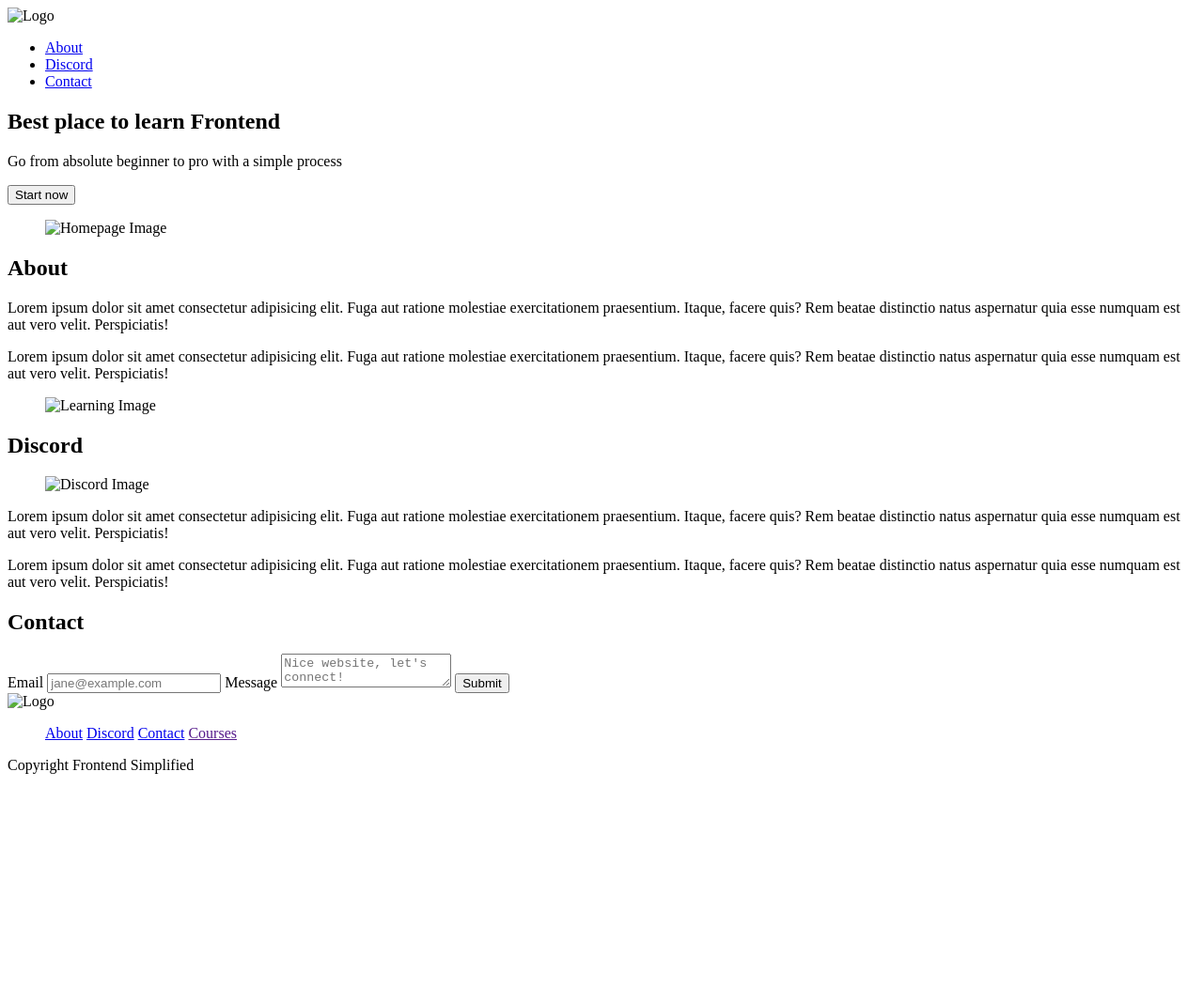
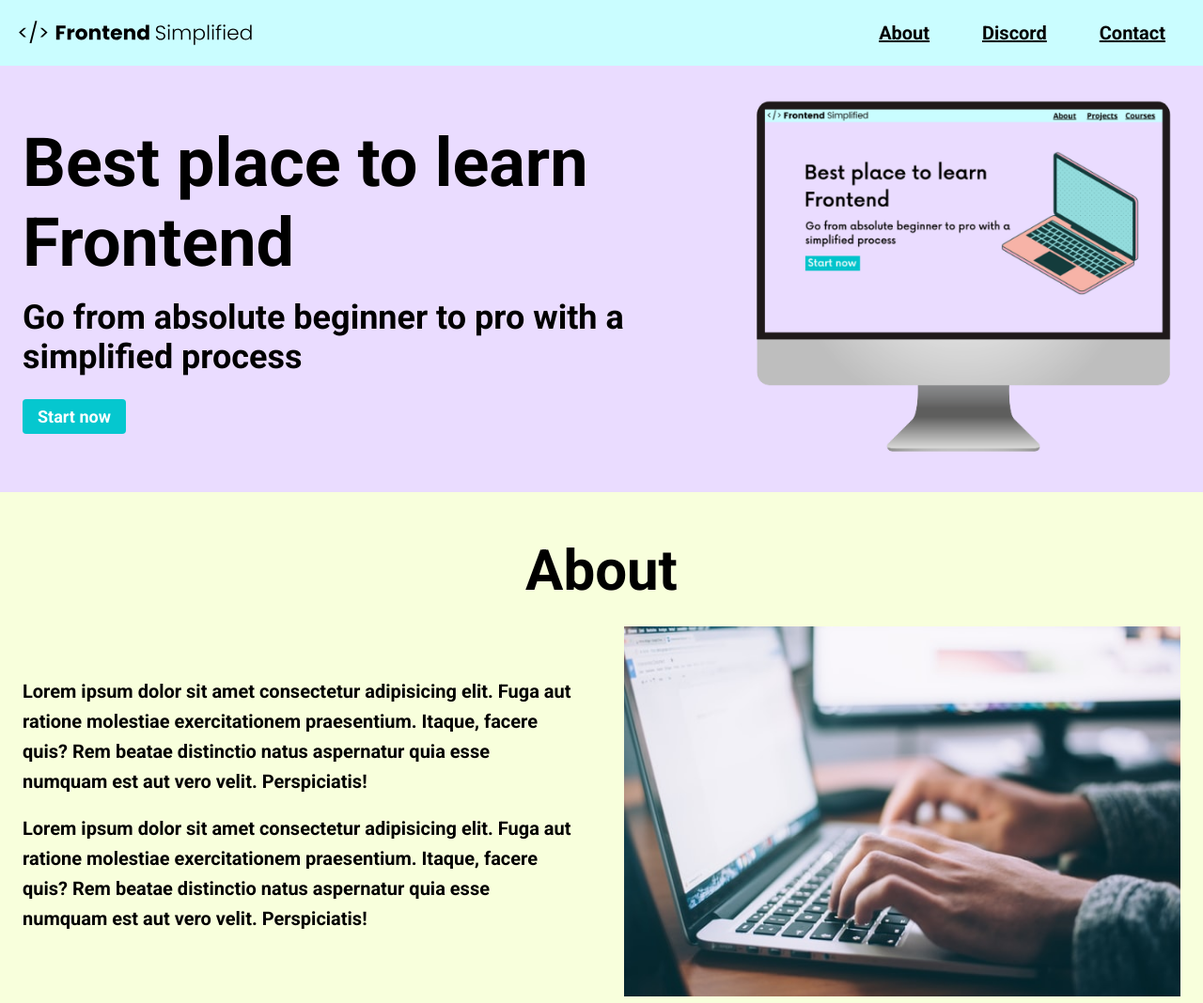
Before and after one commit to denisemawilson/first-project, a plain HTML site: page index.html in a window 1280 px wide. Shown: the top 1068 px of the page at 94% size. Before the commit the page ends 840 px from the top, so only its background shows below. Drawn offline with Linux system fonts and the light colour scheme.

Commit message:
CSS added

```diff
--- a/index.html
+++ b/index.html
@@ -5,11 +5,13 @@
     <meta http-equiv="X-UA-Compatible" content="IE=edge">
     <meta name="viewport" content="width=device-width, initial-scale=1.0">
     <title>Document</title>
+    <link rel="stylesheet" href="./style.css">
 </head>
+
 <body>
     <section>
         <nav>
-            <img src="./assets/FES.svg" alt="Logo">
+            <img src="./assets/FES.svg" class="logo" alt="Logo">
         <ul>
             <li><a href="#about">About</a></li>
             <li><a href="#discord">Discord</a></li>
@@ -18,74 +20,83 @@
         </nav>
 
         <header>
+            <div class="row">
             <div>
                 <h1>Best place to learn Frontend</h1>
-                <p> Go from absolute beginner to pro with a simple process</p>
+                <p class="subheader"> Go from absolute beginner to pro with a simplified process</p>
                 <button>Start now</button>
             </div>
             <figure>
                 <img src="./assets/laptop.png" alt="Homepage Image">
             </figure>
+            </div>
         </header>
    </section>
 
 <main>
     <section id="about">
         <h2>About</h2>
-        <div>
-            <p>
+        <div class="row">
+        <div class="section__description">
+            <div class="section__description--wrapper">
+                <p class="section__description--paragraph">
                     Lorem ipsum dolor sit amet consectetur adipisicing elit. Fuga aut ratione molestiae exercitationem praesentium. Itaque, facere quis? Rem beatae distinctio natus aspernatur quia esse numquam est aut vero velit. Perspiciatis!
                 </p>
-            <p>
+                <p class="section__description--paragraph">
                     Lorem ipsum dolor sit amet consectetur adipisicing elit. Fuga aut ratione molestiae exercitationem praesentium. Itaque, facere quis? Rem beatae distinctio natus aspernatur quia esse numquam est aut vero velit. Perspiciatis!
                 </p>
             </div>
-        <figure>
+            <figure class="about__image--wrapper">
                 <img src="./assets/about.jpg" alt="Learning Image">
             </figure>
+        </div>
+        </div>
     </section>
 
     <section id="discord">
         <h2>Discord</h2>
-                <figure>
+        <div class="row">
+        <div class="section__description">
+             <figure class="about__image--wrapper">
                 <img src="./assets/discord.png" alt="Discord Image">
             </figure>
-        <div>
-            <p>
+        <div class="section__description--wrapper">
+                <p class="section__description--paragraph">
                     Lorem ipsum dolor sit amet consectetur adipisicing elit. Fuga aut ratione molestiae exercitationem praesentium. Itaque, facere quis? Rem beatae distinctio natus aspernatur quia esse numquam est aut vero velit. Perspiciatis!
                 </p>
-            <p>
+                <p class="section__description--paragraph">
                     Lorem ipsum dolor sit amet consectetur adipisicing elit. Fuga aut ratione molestiae exercitationem praesentium. Itaque, facere quis? Rem beatae distinctio natus aspernatur quia esse numquam est aut vero velit. Perspiciatis!
                 </p>
+            </div>
+        </div>
         </div>
     </section>
 
     <section id="contact">
         <h2>Contact</h2>
+    <div class="row">
         <form action="">
             <span>Email</span>
             <input type="email" placeholder="jane@example.com">
 
             <span>Message</span>
-            <textarea type="text" placeholder="Nice website, let's connect!"></textarea>
-            <button type="submit">Submit</button>
+            <textarea type="text" placeholder="Cool website, let's get connected!"></textarea>
+            <button type="submit">Contact Us!</button>
         </form>
+        </div>
     </section>
 </main>
 
 <footer>
-    <img src="./assets/FES.svg" alt="Logo">
-    <div>
-        <ul>
-            <a href="#about">About</a>
-            <a href="#discord">Discord</a>
-            <a href="#contact">Contact</a>
-            <a href="">Courses</a>
-        </ul>
+    <img src="./assets/FES.svg" class="footer__logo" alt="Logo">
+    <div class="footer__links">
+        <a class="footer__link" href="#about">About</a>
+        <a class="footer__link" href="#discord">Discord</a>
+        <a class="footer__link" href="#contact">Contact</a>
+        <a class="footer__link" href="">Courses</a>
     </div>
     <p>Copyright Frontend Simplified</p>
 </footer>
+</body>
 
-
-</body>
 </html>
--- a/style.css
+++ b/style.css
@@ -1,25 +1,184 @@
-h1 {
-  color: navy;
-  text-align: center;
+@import url('https://fonts.googleapis.com/css2?family=Roboto:ital,wght@0,700;1,700&display=swap');
+
+/* Global Styles */
+
+* {
+  padding: 0;
+  margin: 0;
+  box-sizing: border-box;
+  font-family: "Roboto", sans-serif;
 }
 
-p {
-  font-size: 18px;
-  color: #444;
-  text-align: center;
+
+/* Navigation Styles */
+
+nav {
+  height: 70px;
+  display: flex;
+  justify-content: space-between;
+  align-items: center;
+  padding: 0 20px;
+  background-color: #cafdff;
+}
+
+a{
+  color: black;
+  font-size: 20px;
+  font-weight: 700;
+}
+
+.logo {
+  width: 20%;
 }
 
 ul {
-  list-style: none;
-  padding: 0;
-  text-align: center;
+  display: flex;
 }
 
-li {
-  display: inline-block;
-  margin: 10px;
-  padding: 10px 20px;
-  background-color: white;
-  border-radius: 8px;
-  box-shadow: 0 0 5px rgba(0,0,0,0.1);
+li{
+  list-style-type: none;
+  padding-left: 16px;
+  margin: 0 20px;
 }
+
+/* Header Styles */
+
+header {
+  background-color: #eadcff;
+  padding: 24px;
+  height: calc(100vh-70px);
+  display: flex;
+  justify-content: center;
+  align-items: center;
+}
+
+h1 {
+  font-size: 72px;
+}
+
+.subheader {
+  font-size: 36px;
+  margin: 16px 0 24px 0;
+}
+
+.row {
+  width: 100%;
+  max-width: 1300px;
+  margin: 0 auto;
+  display: flex;
+  align-items: center;
+  justify-content: center;
+}
+
+button {
+  background-color: #05c7cf;
+  border: none;
+  padding: 8px 16px;
+  font-size: 18px;
+  cursor: pointer;
+  color: white;
+  border-radius: 4px;
+}
+
+#about,
+#discord,
+#contact,
+#footer
+{
+  padding: 48px 0;
+}
+
+/* About Section */
+
+#about {
+  background-color:#f8ffdc;
+}
+
+.section__description {
+  display: flex;
+  justify-content: center;
+  align-items: center;
+}
+
+h2 {
+  font-size: 60px;
+  text-align: center;
+  margin-bottom: 24px;
+}
+
+.about__image--wrapper {
+  width: 40%;
+}
+
+img {
+  width: 100%;
+}
+
+.section__description--wrapper {
+  width: 60%;
+}
+
+.about__image--wrapper,
+.section__description--wrapper {
+  padding: 0 24px;
+  width: 60%;
+}
+
+.section__description--paragraph {
+  font-size: 20px;
+  line-height: 1.6;
+  margin-bottom: 3%;
+}
+
+/*Discord Section*/
+
+#discord {
+  padding: 48px 0;
+  background-color: #cefeff;
+}
+
+
+/* Contact Section */
+
+#contact {
+  background-color: #dce9ff;
+  padding: 48px 0;
+  display: flex;
+  flex-direction: column;
+}
+
+form {
+  width:100%;
+  max-width: 600px;
+  display: flex;
+  flex-direction: column;
+  margin: 0 auto;
+}
+
+input, textarea {
+  padding: 6px 12px;
+  margin-bottom: 24px;
+  font-size: 20px;
+}
+
+/* Footer Styles */
+
+footer {
+  background-color: #aaf5ff;
+  display: flex;
+  flex-direction: column;
+  align-items: center;
+}
+
+.footer__logo {
+  max-width: 480px;
+  margin-bottom: 16px;
+}
+
+.footer__links {
+  margin-bottom: 32px;
+}
+
+.footer__link {
+padding: 0 16px;
+}
```
Also changed, not shown: assets/FES.svg (added), assets/about.jpg (added), assets/discord.png (added), assets/laptop.png (added). Lines whose indentation alone changed are shown as unchanged.
